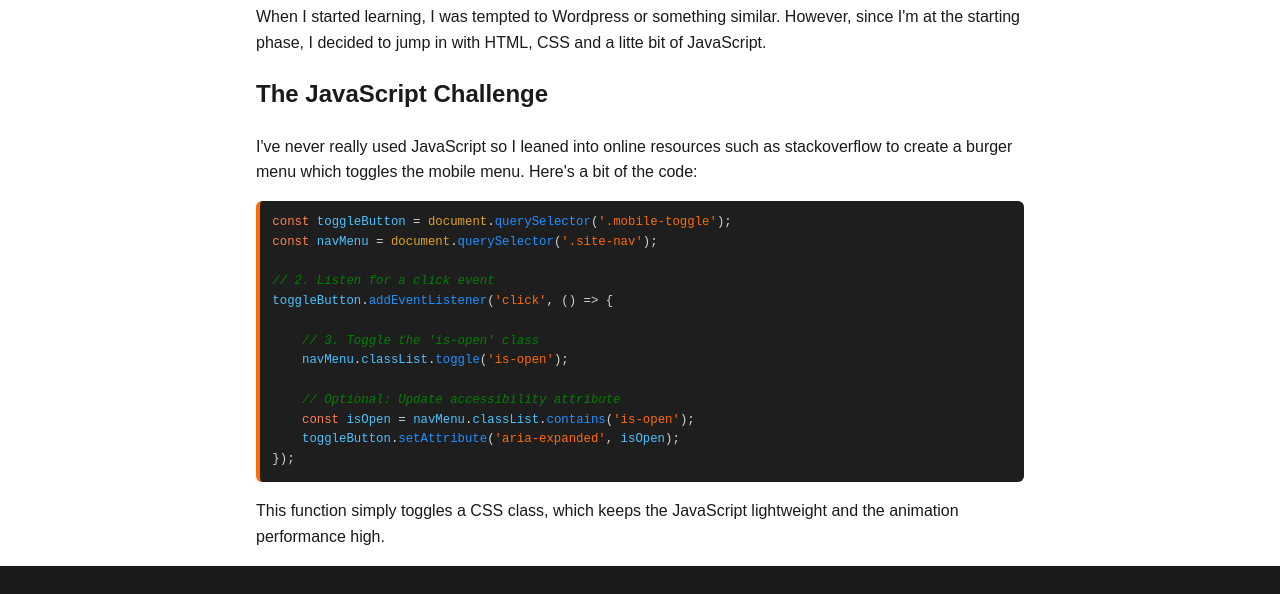
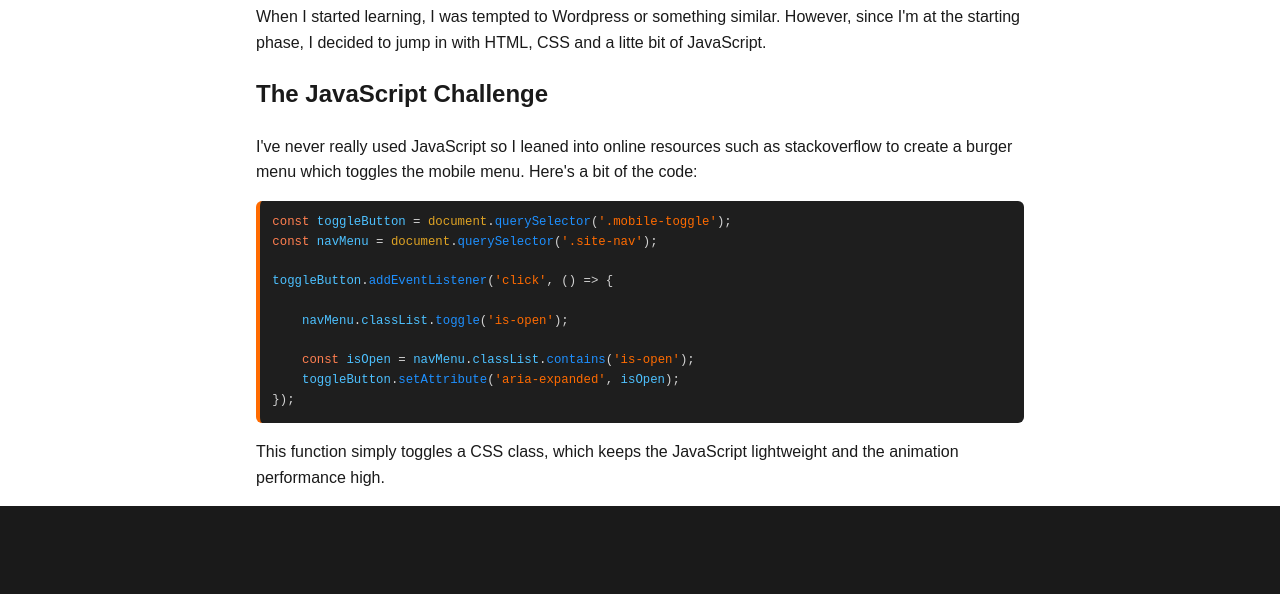
Before and after one commit to johngildebug/github.io, a plain HTML site: page blog-post-1.html in a window 1280 px wide. Shown: the part 181-775 px from the top of the page. Drawn offline with Linux system fonts and the light colour scheme.

Commit message:
COMMIT_EDITMSG

```diff
--- a/blog-post-1.html
+++ b/blog-post-1.html
@@ -41,13 +41,10 @@
             ><code><span class="code-keyword">const</span> <span class="code-var">toggleButton</span> = <span class="code-obj">document</span>.<span class="code-method">querySelector</span>(<span class="code-str">'.mobile-toggle'</span>);
 <span class="code-keyword">const</span> <span class="code-var">navMenu</span> = <span class="code-obj">document</span>.<span class="code-method">querySelector</span>(<span class="code-str">'.site-nav'</span>);
 
-<span class="code-comment">// 2. Listen for a click event</span>
 <span class="code-var">toggleButton</span>.<span class="code-method">addEventListener</span>(<span class="code-str">'click'</span>, () =&gt; {
 
-    <span class="code-comment">// 3. Toggle the 'is-open' class</span>
     <span class="code-var">navMenu</span>.<span class="code-prop">classList</span>.<span class="code-method">toggle</span>(<span class="code-str">'is-open'</span>);
 
-    <span class="code-comment">// Optional: Update accessibility attribute</span>
     <span class="code-keyword">const</span> <span class="code-var">isOpen</span> = <span class="code-var">navMenu</span>.<span class="code-prop">classList</span>.<span class="code-method">contains</span>(<span class="code-str">'is-open'</span>);
     <span class="code-var">toggleButton</span>.<span class="code-method">setAttribute</span>(<span class="code-str">'aria-expanded'</span>, <span class="code-var">isOpen</span>);
 });</code></pre>
```
